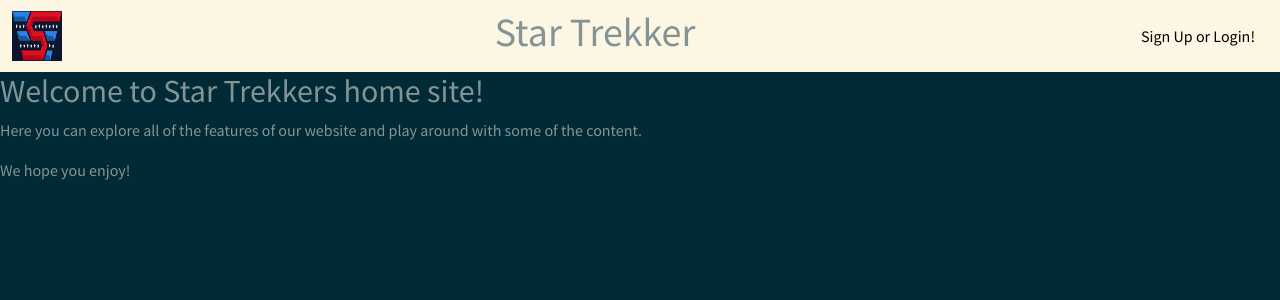
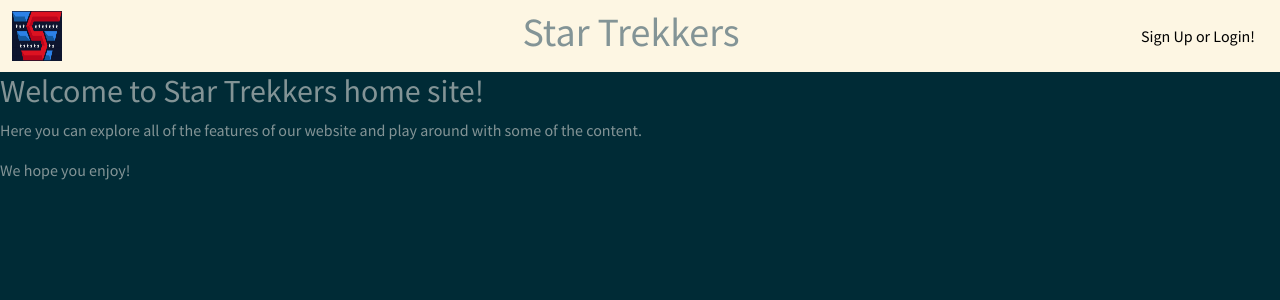
Before and after one commit to GBann1/Star-Trekker, a React (Create React App) app in the folder client/: page / in a window 1280 px wide. Shown: the top 300 px of the page. Built offline with nearby package versions, Linux system fonts and the light colour scheme; no server answers.

Commit message:
Centered Navbar

```diff
--- a/client/src/components/Navbar.jsx
+++ b/client/src/components/Navbar.jsx
@@ -30,16 +30,16 @@ const Navbar = () => {
     return (
         <div>
             <nav className="navbar navbar-expand-lg bg-light" data-bs-theme="light">
-                <div className="container-fluid d-flex">
-                    <div className='align-item center'>
-                        <button  onClick={()=> navigate(`/dashboard`)}><img style={{ height: 50, width: 50 }} className='img-fluid' src={`${image}`} alt="logo" /></button>
+                <div className="container-fluid d-flex align-items-center justify-conetnt-between">
+                    <div className='me-5'>
+                        <button onClick={() => navigate(`/dashboard`)}><img style={{ height: 50, width: 50 }} className='img-fluid' src={`${image}`} alt="logo" /></button>
                     </div>
 
                     <div>
-                        <h1 className='align-item center-center ' onClick={()=> navigate(`/dashboard`)}>Star Trekkers</h1>
+                        <h1 className='ms-4' onClick={() => navigate(`/dashboard`)}>Star Trekkers</h1>
                     </div>
 
-                    <div className='align-item center-center '>
+                    <div className='align-items-center'>
                         <ul className='navbar-nav me-auto '>
                             <li className="nav-item dropdown">
                                 {
--- a/client/src/views/LandingPage.jsx
+++ b/client/src/views/LandingPage.jsx
@@ -10,13 +10,13 @@ const LandingPage = () => {
             {/* Leave this NOT a Navbar component as the navbar component has clickable buttons now */}
             <nav className="navbar bg-body-tertiary">
                 <div className="container-fluid d-flex">
-                    <div className='align-item center'>
+                    <div className='me-5'>
                         <img style={{ height: 50, width: 50 }} className='img-fluid' src={`${image}`} alt="logo" />
                     </div>
                     <div>
-                        <h1 className='align-item center-center'>Star Trekker</h1>
+                        <h1 className='ms-4'>Star Trekkers</h1>
                     </div>
-                    <div className='align-item center-center'>
+                    <div>
                         <button className="btn btn-light" onClick={() => navigate('/login_or_register')}>Sign Up or Login!</button>
                     </div>
                 </div>
@@ -24,7 +24,7 @@ const LandingPage = () => {
             <h2>Welcome to Star Trekkers home site!</h2>
             <p>Here you can explore all of the features of our website and play around with some of the content.</p>
             <p>We hope you enjoy!</p>
-            <GalaxyChart/>
+            <GalaxyChart />
         </div>
     )
 }
```
